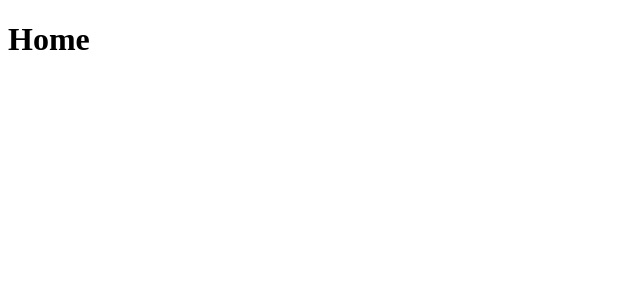
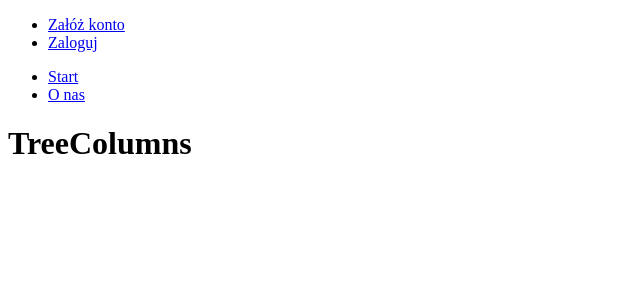
Before and after one commit to PawelTargonski/OddamWDobreRece, a React (Create React App) app in the folder portfolio/: page / in a window 1280 px wide. Shown: the top 300 px of the page, without its empty margins (0-640 px from the left). Built offline with nearby package versions, Linux system fonts and the light colour scheme; the HTML template or start-up script is replaced by a standard one.

Commit message:
navi link router

```diff
--- a/portfolio/src/App.js
+++ b/portfolio/src/App.js
@@ -1,25 +1,19 @@
 import React from 'react';
-
 import {
-  HashRouter as Router,
+  BrowserRouter as Router,
   Switch,
   Route
 } from 'react-router-dom';
-
 import Home from './components/Home/Home.js';
-import Navigation from './components/Navigation/Navigation.js';
-
 function App() {
   return (
     <div>
       <Router>
         <Switch>
           <Route exact path="/" component={Home} />
-          <Route exact path="/" component={Navigation}/>
         </Switch>
       </Router>
     </div>
   );
 }
-
 export default App;
--- a/portfolio/src/components/Home/Home.js
+++ b/portfolio/src/components/Home/Home.js
@@ -1,8 +1,10 @@
 import React from 'react';
-
-
+import Navigation from '../Navigation/Navigation.js';
+import TreeColumns from '../TreeColumns/TreeColumns.js';
 const Home = () => (
-    <h1>Home</h1>
+    <>
+        <div><Navigation/></div>
+        <div><TreeColumns/></div>
+    </>
 )
-
 export default Home;
--- a/portfolio/src/components/Navigation/Navigation.js
+++ b/portfolio/src/components/Navigation/Navigation.js
@@ -1,8 +1,21 @@
 import React from 'react';
-
-
+import { Link } from 'react-router-dom';
+import * as ROUTES from '../../constants/routes';
 const Navigation = () => (
-    <h1>Navigation</h1>
+    <div className="Header">
+        <div className="Container">
+            <nav class="Menu">
+                <ul class="UpperMenuHeaderNavigator">
+                    <li  class="MenuHeaderListUp"><Link class="MenuHeaderListUpLink" to={ROUTES.REGISTER}>Załóż konto</Link></li>
+                    <li  class="MenuHeaderListUp"><Link class="MenuHeaderListUpLink" to={ROUTES.LOGIN}>Zaloguj</Link></li>
+                </ul>
+                <ul class="MenuHeaderNavigatior">
+                    <li  class="MenuHeaderListUp"><Link class="MenuHeaderListUpLink" to={ROUTES.HOME}>Start</Link></li>
+                    <li  class="MenuHeaderListUp"><Link class="MenuHeaderListUpLink" to={ROUTES.ABOUTUS}>O nas</Link></li>
+                </ul>
+            </nav>
+        </div>
+    </div>
 )
 
 export default Navigation;
--- a/portfolio/src/components/index.js
+++ b/portfolio/src/components/index.js
@@ -2,7 +2,6 @@ import Home from './Home/Home.js';
 import Register from './LoginLayout/Register.js';
 import Navigation from './Navigation/Navigation.js';
 
-
 export default Home;
 export default Register;
 export default Navigation;
--- /dev/null
+++ b/portfolio/src/constants/routes.js
@@ -0,0 +1,7 @@
+export const HOME = '/';
+export const LOGIN = '/login';
+export const REGISTER = '/register';
+export const LOGOUT = '/logout';
+export const CONTACT = '/contact';
+export const ABOUTUS = '/aboutus';
+export const TREECOLUMNS = '/treecolumns';
```
